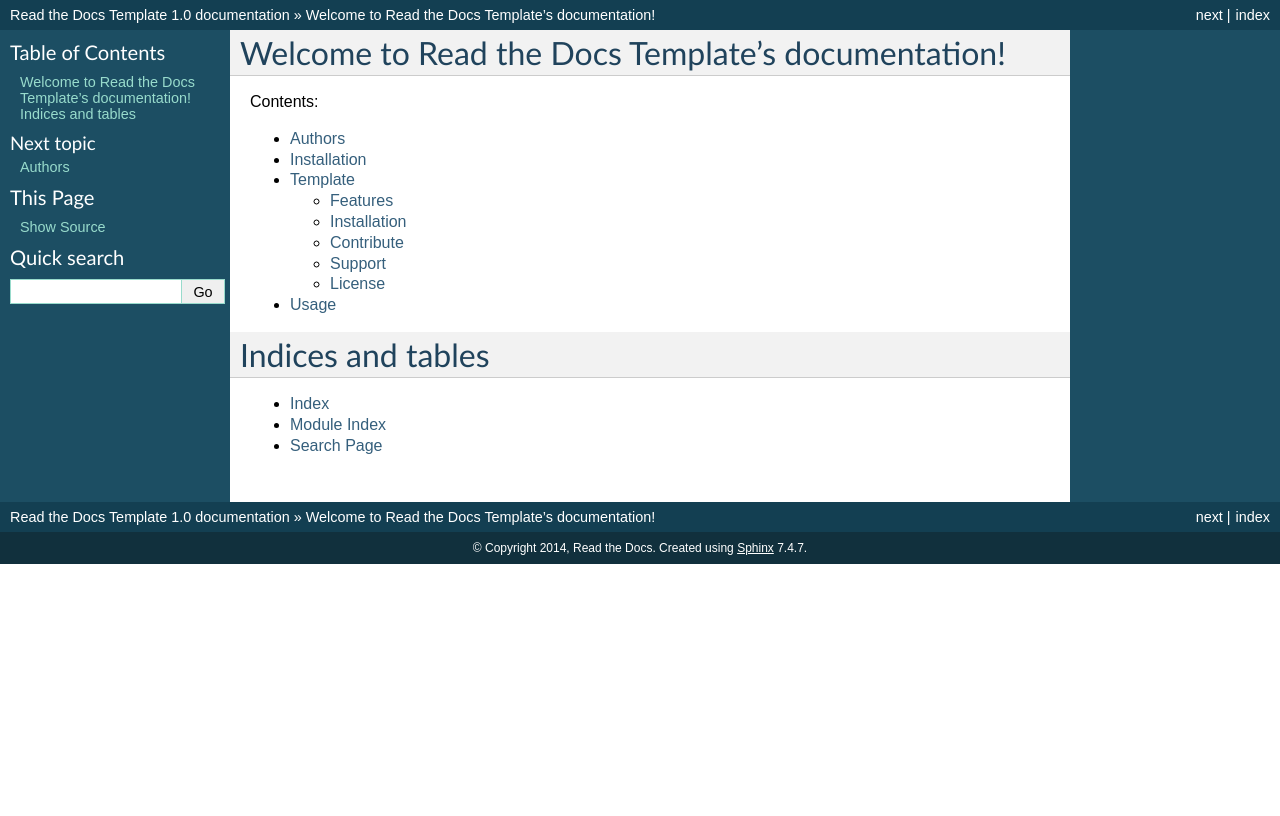
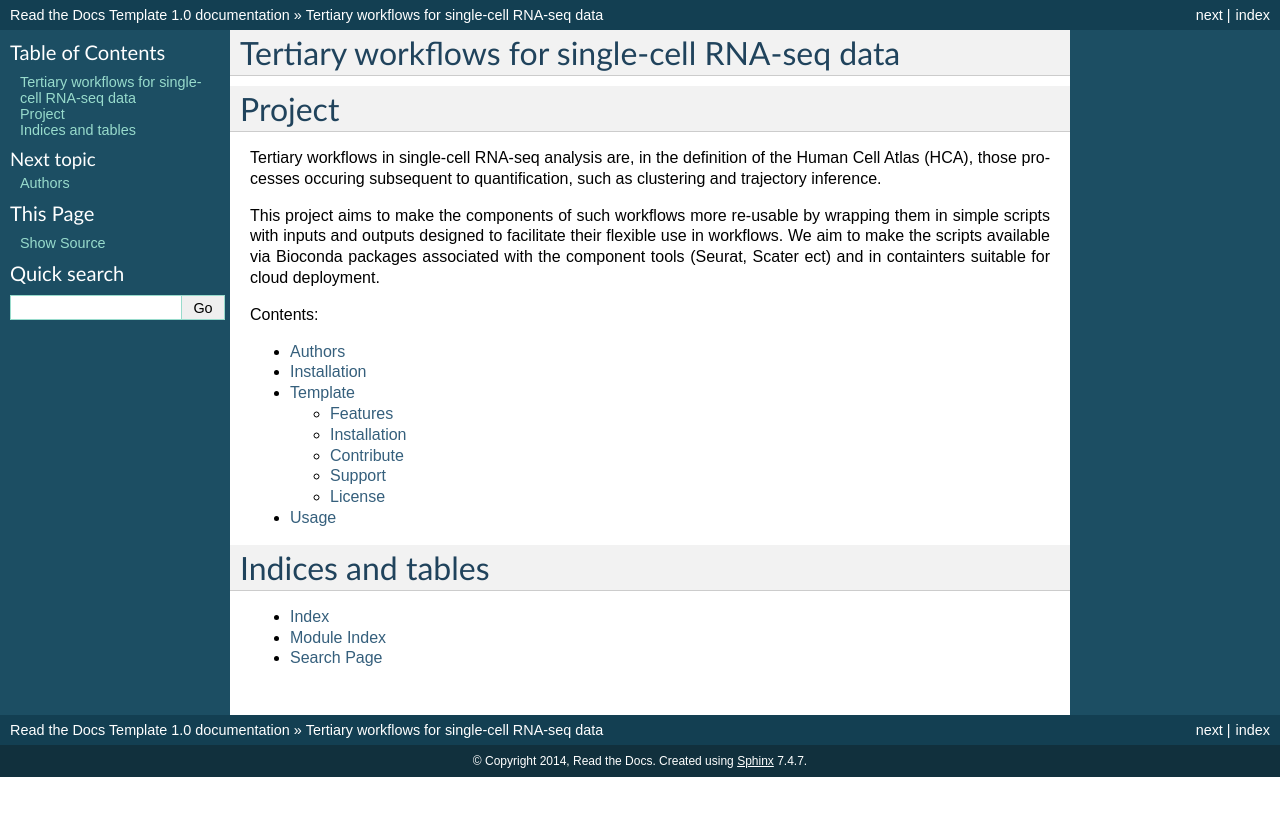
Before and after one commit to ebi-gene-expression-group/tertiary_workflows_docs, a Sphinx documentation site: the page built from docs/index.rst, in a window 1280 px wide. Shown: the top 816 px of the page. Built offline with Sphinx 7.4.7, drawn with Linux system fonts in a browser that asks for light colours.

Commit message:
First custom content

```diff
--- a/docs/index.rst
+++ b/docs/index.rst
@@ -3,8 +3,17 @@
    You can adapt this file completely to your liking, but it should at least
    contain the root `toctree` directive.
 
-Welcome to Read the Docs Template's documentation!
+Tertiary workflows for single-cell RNA-seq data
 ==================================================
+
+Project
+==================
+
+Tertiary workflows in single-cell RNA-seq analysis are, in the definition of the Human Cell Atlas (HCA), those processes occuring subsequent to quantification, such as clustering and trajectory inference.
+
+This project aims to make the components of such workflows more re-usable by wrapping them in simple scripts with inputs and outputs designed to facilitate their flexible use in workflows. We aim to make the scripts available via Bioconda packages associated with the component tools (Seurat, Scater ect) and in containters suitable for cloud deployment.
+
+
 
 Contents:
 
```
